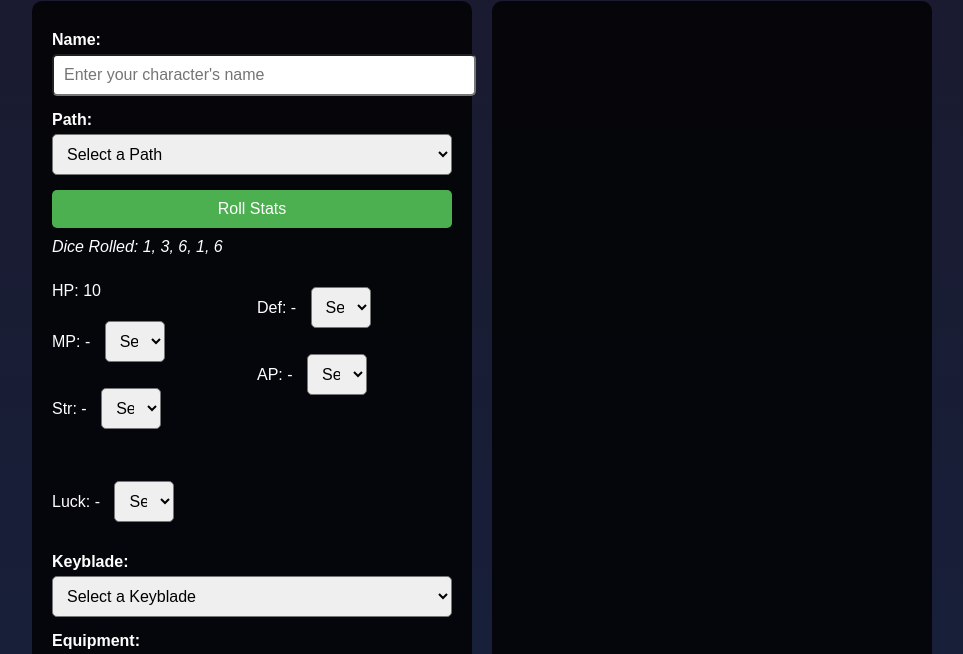
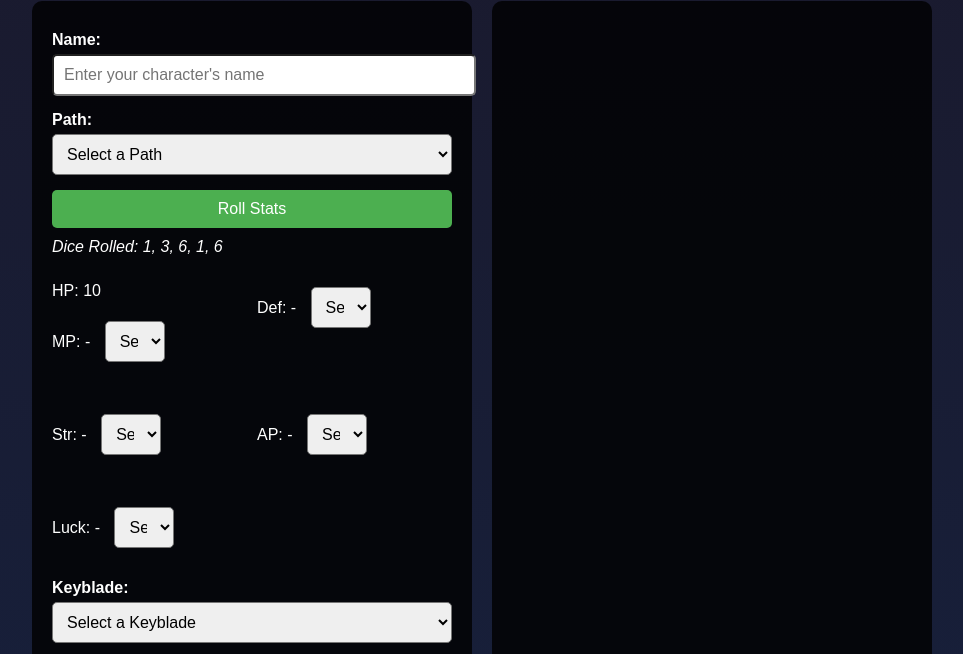
Before and after one commit to PelicanWarrior/keyblade-creator, a plain HTML site: page index.html in a window 1280 px wide. Both pictures are taken after a click on the button "Roll Stats". Shown: the part 99-753 px from the top of the page, without its empty margins (158-1121 px from the left). Drawn offline with Linux system fonts and the light colour scheme.

Commit message:
Update index.html

```diff
--- a/index.html
+++ b/index.html
@@ -77,6 +77,11 @@
             flex: 1;
             min-width: 0; /* Allow wrapping if needed */
         }
+        .stat-row {
+            display: flex;
+            gap: 10px;
+            width: 100%;
+        }
         #dice-rolls {
             margin: 5px 0;
             font-style: italic;
@@ -116,17 +121,27 @@
                 <button onclick="rollStats()">Roll Stats</button>
                 <div id="dice-rolls"></div>
                 <div id="stats">
+                    <div class="stat-row">
                         <div class="stat-group">
                             <p>HP: <span id="hp">-</span></p>
                             <p>MP: <span id="mp">-</span> <select id="mp-select" class="stat-select" onchange="assignStat('mp')"></select></p>
+                        </div>
+                        <div class="stat-group">
+                            <p>Def: <span id="def">-</span> <select id="def-select" class="stat-select" onchange="assignStat('def')"></select></p>
+                        </div>
+                    </div>
+                    <div class="stat-row">
+                        <div class="stat-group">
                             <p>Str: <span id="str">-</span> <select id="str-select" class="stat-select" onchange="assignStat('str')"></select></p>
                         </div>
                         <div class="stat-group">
-                        <p>Def: <span id="def">-</span> <select id="def-select" class="stat-select" onchange="assignStat('def')"></select></p>
                             <p>AP: <span id="ap">-</span> <select id="ap-select" class="stat-select" onchange="assignStat('ap')"></select></p>
                         </div>
+                    </div>
+                    <div class="stat-row">
                         <div class="stat-group" style="flex-basis: 100%;">
                             <p>Luck: <span id="luck">-</span> <select id="luck-select" class="stat-select" onchange="assignStat('luck')"></select></p>
+                        </div>
                     </div>
                 </div>
             </div>
@@ -315,13 +330,13 @@
 
             // Assign each roll a unique identifier (A, B, C, D, E)
             const identifiers = ["A", "B", "C", "D", "E"];
-            originalRolls = rolls.map((roll, index) => ({
+            rollAssignments = rolls.map((roll, index) => ({
                 id: identifiers[index],
                 value: roll
             }));
 
             // Display individual rolls
-            document.getElementById('dice-rolls').innerHTML = `Dice Rolled: ${originalRolls.map(r => r.value).join(', ')}`;
+            document.getElementById('dice-rolls').innerHTML = `Dice Rolled: ${rollAssignments.map(r => r.value).join(', ')}`;
 
             // Reset assigned rolls
             assignedRolls = {
@@ -355,7 +370,7 @@
             stats.forEach(stat => {
                 const select = document.getElementById(`${stat}-select`);
                 const currentId = assignedRolls[stat];
-                const currentValue = currentId ? originalRolls.find(r => r.id === currentId).value : 0;
+                const currentValue = currentId ? rollAssignments.find(r => r.id === currentId).value : 0;
                 select.innerHTML = ''; // Clear existing options
                 const optDefault = document.createElement('option');
                 optDefault.value = '';
@@ -365,7 +380,7 @@
                 select.appendChild(optDefault);
 
                 // Add each roll to the dropdown if not assigned to another stat
-                originalRolls.forEach(roll => {
+                rollAssignments.forEach(roll => {
                     if (!assignedIds.includes(roll.id) || roll.id === currentId) {
                         const opt = document.createElement('option');
                         opt.value = roll.id;
@@ -389,7 +404,7 @@
 
                 // Assign the new value (or null if 'Select' chosen)
                 assignedRolls[stat] = selectedId === '' ? null : selectedId;
-                character[stat] = selectedId === '' ? 0 : originalRolls.find(r => r.id === selectedId).value;
+                character[stat] = selectedId === '' ? 0 : rollAssignments.find(r => r.id === selectedId).value;
                 document.getElementById(stat).textContent = character[stat] || '-';
 
                 // Update dropdowns
```
Lines whose indentation alone changed are shown as unchanged.
